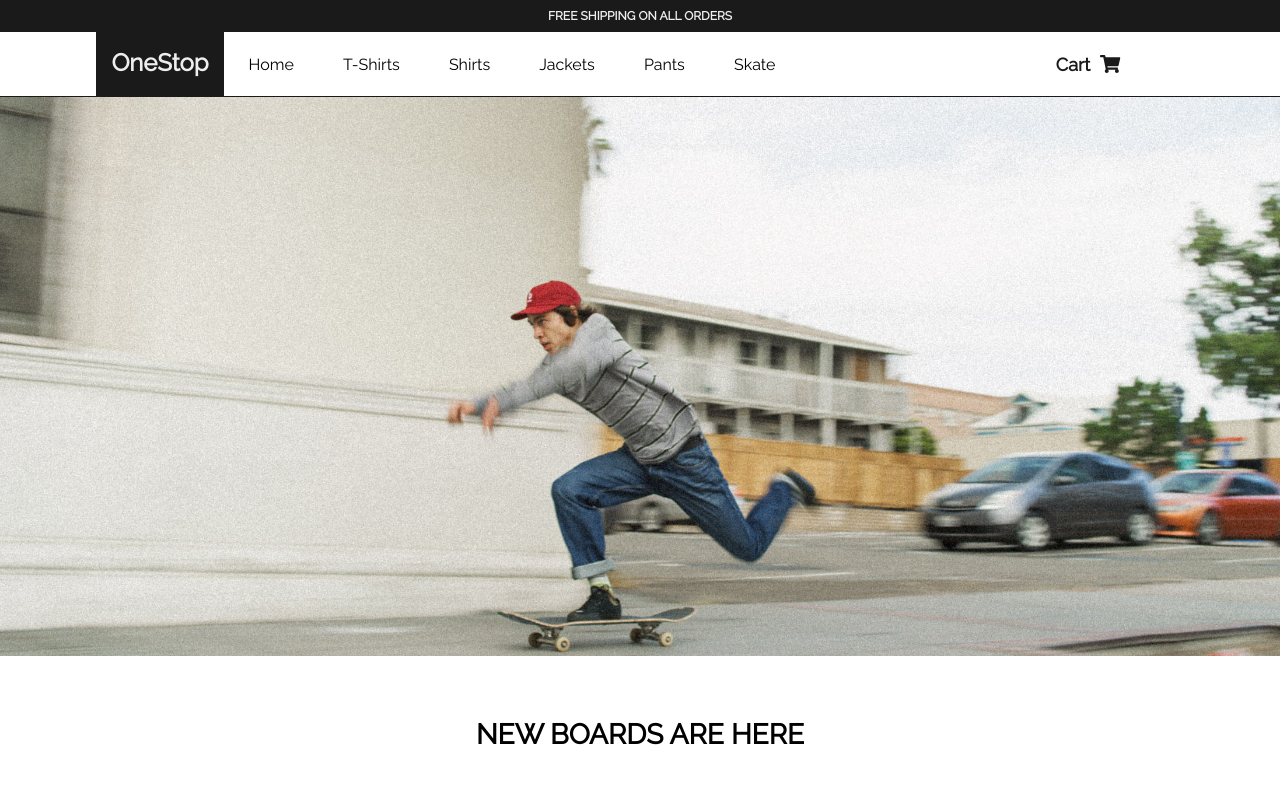
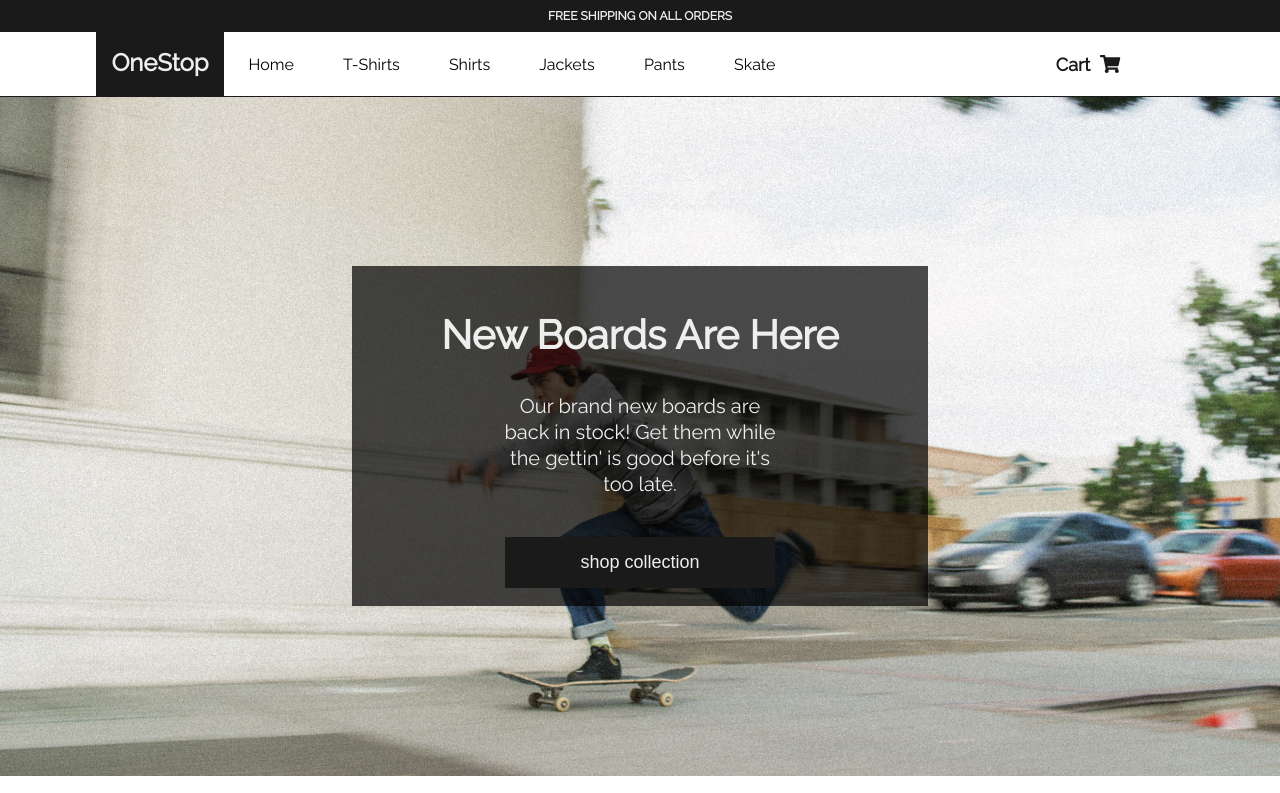
Before and after one commit to Tstokes9328/online-store, a React (Create React App) app: page /#/ in a window 1280 px wide. Shown: the top 793 px of the page. Built offline with nearby package versions, Linux system fonts and the light colour scheme.

Commit message:
Desktop home header styled

```diff
--- a/src/components/Home/Home.css
+++ b/src/components/Home/Home.css
@@ -43,3 +43,65 @@
     font-size: 18px;
     padding: 15px 75px;
 }
+
+.desktop-skate-sale {
+    display: none;
+}
+
+
+@media (min-width: 1024px){
+    .mobile-skate-sale {
+        display: none;
+    }
+
+    .home-header {
+        height: 85vh;
+        display: flex;
+        flex-direction: column;
+        justify-content: space-around;
+        align-items: center;
+    }
+
+    .desktop-skate-sale {
+        width: 45%;
+        height: 50%;
+        background-color: rgba(0, 0, 0, .7);
+        display: flex;
+        flex-direction: column;
+        justify-content: space-around;
+        align-items: center;
+        transition: all .3s ease;
+    }
+
+    .desktop-skate-sale:hover {
+        background-color: rgba(0, 0, 0, .9);
+    }
+
+    .desktop-skate-sale > h1 {
+        color: #eee;
+        font-size: 40px;
+    }
+
+    .desktop-skate-sale > p {
+        color: #eee;
+        width: 50%;
+        text-align: center;
+        line-height: 130%;
+        font-size: 20px;
+        margin-top: -5%;
+    }
+
+    .desktop-skate-sale > button {
+        border: none;
+        background-color: #1a1a1a;
+        color: #eee;
+        font-size: 18px;
+        padding: 15px 75px;
+        outline: none;
+        margin-top: -3%;
+    }
+
+    .desktop-skate-sale > button:hover {
+        cursor: pointer;
+    }
+}
--- a/src/components/Home/Home.js
+++ b/src/components/Home/Home.js
@@ -8,7 +8,11 @@ class Home extends Component {
         return (
             <div className="home-container">
                 <div className="home-header">
-
+                <div className="desktop-skate-sale">
+                    <h1>New Boards Are Here</h1>
+                    <p>Our brand new boards are back in stock! Get them while the gettin' is good before it's too late.</p>
+                    <button>shop collection</button>
+                </div>
                 </div>
                 <div className="mobile-skate-sale">
                     <h1>New Boards Are Here</h1>
```
